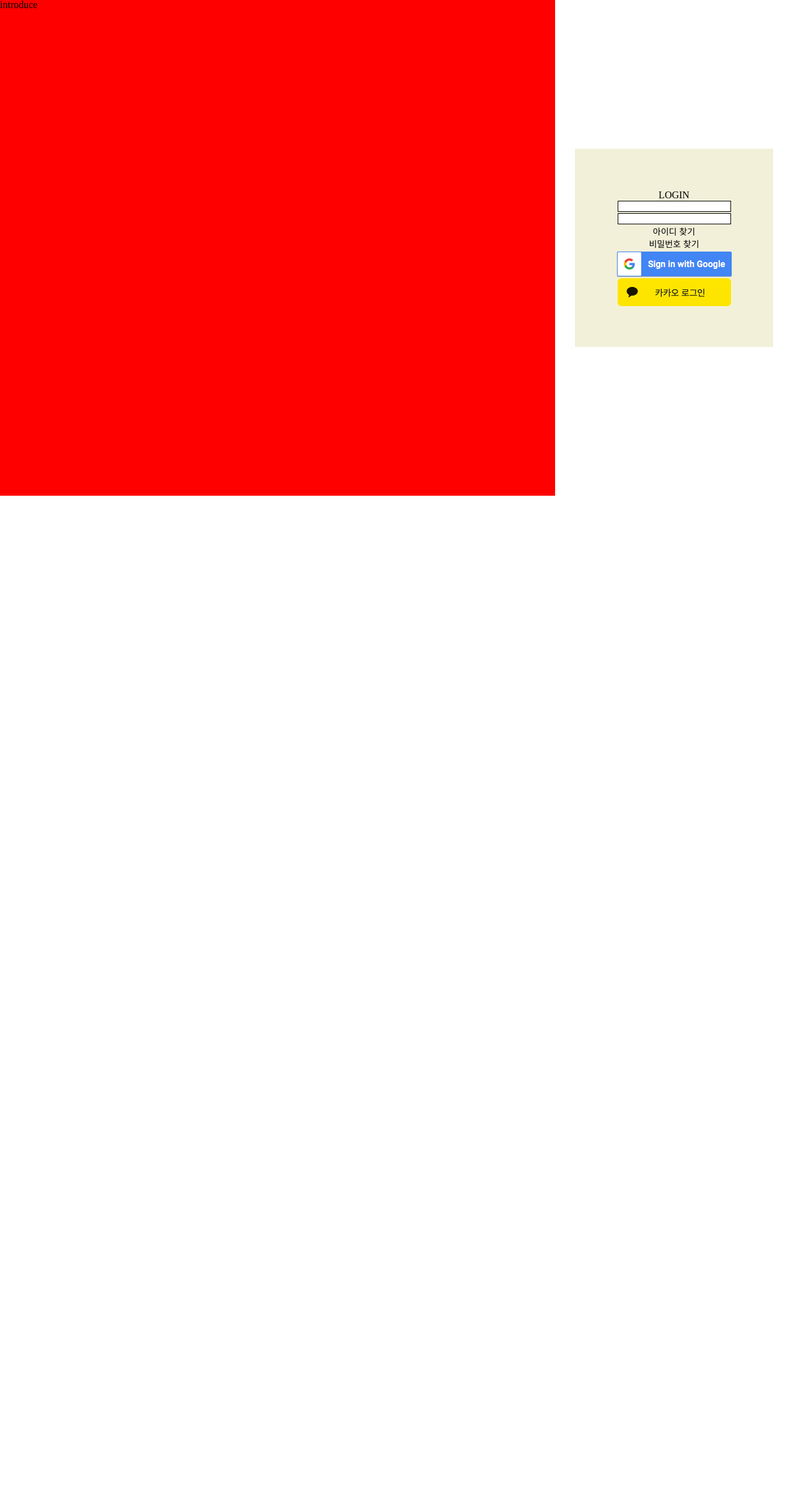
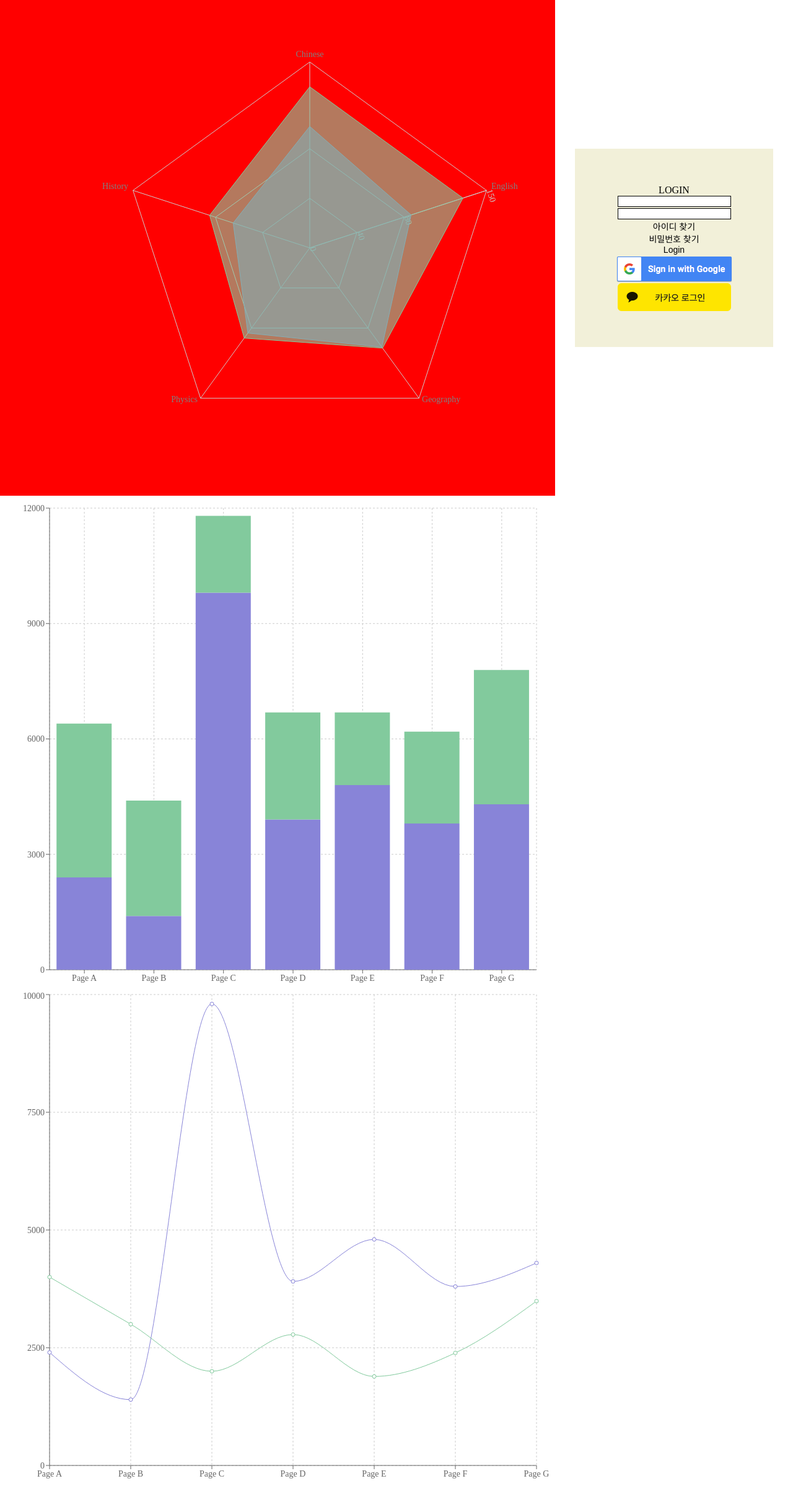
Before and after one commit to snowone4426/Body_Manager_client, a React (Create React App) app: page / in a window 1280 px wide. Shown: the whole page at 62% size. Before the commit the page ends 800 px from the top, so only its background shows below. Built offline with nearby package versions, Linux system fonts and the light colour scheme.

Commit message:
[한태규] ADD | 로그인 페이지 기초 레이아웃 완성
Changes
 - 로그인 페이지 기초 레이아웃 완성 및 임시 로그인 설정

```diff
--- a/package.json
+++ b/package.json
@@ -13,6 +13,8 @@
     "react-redux": "^8.0.5",
     "react-router-dom": "^6.4.3",
     "react-scripts": "5.0.1",
+    "recharts": "^2.1.16",
+    "stompjs": "^2.3.3",
     "styled-components": "^5.3.6",
     "styled-reset": "^4.4.2"
   },
--- a/src/components/Orgamisms/Introduce.jsx
+++ b/src/components/Orgamisms/Introduce.jsx
@@ -1,7 +1,231 @@
 import styled from 'styled-components'
+import {
+  Radar,
+  RadarChart,
+  PolarGrid,
+  PolarAngleAxis,
+  PolarRadiusAxis,
+  BarChart,
+  Bar,
+  Cell,
+  XAxis,
+  YAxis,
+  CartesianGrid,
+  Tooltip,
+  ResponsiveContainer,
+  LineChart,
+  Line,
+} from 'recharts'
 
 export default function Intorduce() {
-  return <IntroduceContainer>introduce</IntroduceContainer>
+  const radarData = [
+    // {
+    //   subject: 'Math',
+    //   A: 120,
+    //   B: 110,
+    //   fullMark: 150,
+    // },
+    {
+      subject: 'Chinese',
+      A: 98,
+      B: 130,
+      fullMark: 150,
+    },
+    {
+      subject: 'English',
+      A: 86,
+      B: 130,
+      fullMark: 150,
+    },
+    {
+      subject: 'Geography',
+      A: 99,
+      B: 100,
+      fullMark: 150,
+    },
+    {
+      subject: 'Physics',
+      A: 85,
+      B: 90,
+      fullMark: 150,
+    },
+    {
+      subject: 'History',
+      A: 65,
+      B: 85,
+      fullMark: 150,
+    },
+  ]
+
+  const barData = [
+    {
+      name: 'Page A',
+      uv: 4000,
+      pv: 2400,
+      amt: 2400,
+    },
+    {
+      name: 'Page B',
+      uv: 3000,
+      pv: 1398,
+      amt: 2210,
+    },
+    {
+      name: 'Page C',
+      uv: 2000,
+      pv: 9800,
+      amt: 2290,
+    },
+    {
+      name: 'Page D',
+      uv: 2780,
+      pv: 3908,
+      amt: 2000,
+    },
+    {
+      name: 'Page E',
+      uv: 1890,
+      pv: 4800,
+      amt: 2181,
+    },
+    {
+      name: 'Page F',
+      uv: 2390,
+      pv: 3800,
+      amt: 2500,
+    },
+    {
+      name: 'Page G',
+      uv: 3490,
+      pv: 4300,
+      amt: 2100,
+    },
+  ]
+
+  const lineData = [
+    {
+      name: 'Page A',
+      uv: 4000,
+      pv: 2400,
+      amt: 2400,
+    },
+    {
+      name: 'Page B',
+      uv: 3000,
+      pv: 1398,
+      amt: 2210,
+    },
+    {
+      name: 'Page C',
+      uv: 2000,
+      pv: 9800,
+      amt: 2290,
+    },
+    {
+      name: 'Page D',
+      uv: 2780,
+      pv: 3908,
+      amt: 2000,
+    },
+    {
+      name: 'Page E',
+      uv: 1890,
+      pv: 4800,
+      amt: 2181,
+    },
+    {
+      name: 'Page F',
+      uv: 2390,
+      pv: 3800,
+      amt: 2500,
+    },
+    {
+      name: 'Page G',
+      uv: 3490,
+      pv: 4300,
+      amt: 2100,
+    },
+  ]
+
+  return (
+    <IntroduceContainer>
+      <RadarChart
+        cx={500}
+        cy={400}
+        outerRadius={300}
+        width={1000}
+        height={800}
+        data={radarData}
+      >
+        <PolarGrid />
+        <PolarAngleAxis dataKey="subject" />
+        <PolarRadiusAxis angle={18} domain={[0, 150]} />
+        <Radar
+          name="Mike"
+          dataKey="A"
+          stroke="#8884d8"
+          fill="#8884d8"
+          fillOpacity={0.6}
+        />
+        <Radar
+          name="Lily"
+          dataKey="B"
+          stroke="#82ca9d"
+          fill="#82ca9d"
+          fillOpacity={0.6}
+        />
+        {/* <Legend /> */}
+      </RadarChart>
+      <ResponsiveContainer width="100%" height="100%">
+        <BarChart
+          width={500}
+          height={300}
+          data={barData}
+          margin={{
+            top: 20,
+            right: 30,
+            left: 20,
+            bottom: 5,
+          }}
+        >
+          <CartesianGrid strokeDasharray="3 3" />
+          <XAxis dataKey="name" />
+          <YAxis />
+          {/* <Tooltip /> */}
+          <Cell />
+          {/* <Legend /> */}
+          <Bar dataKey="pv" stackId="a" fill="#8884d8" />
+          <Bar dataKey="uv" stackId="a" fill="#82ca9d" />
+        </BarChart>
+      </ResponsiveContainer>
+      <ResponsiveContainer width="100%" height="100%">
+        <LineChart
+          width={500}
+          height={300}
+          data={lineData}
+          margin={{
+            top: 5,
+            right: 30,
+            left: 20,
+            bottom: 5,
+          }}
+        >
+          <CartesianGrid strokeDasharray="3 3" />
+          <XAxis dataKey="name" />
+          <YAxis />
+          <Tooltip />
+          {/* <Legend /> */}
+          <Line
+            type="monotone"
+            dataKey="pv"
+            stroke="#8884d8"
+            // activeDot={{ r: 8 }}
+          />
+          <Line type="monotone" dataKey="uv" stroke="#82ca9d" />
+        </LineChart>
+      </ResponsiveContainer>
+    </IntroduceContainer>
+  )
 }
 
 const IntroduceContainer = styled.div`
--- a/src/components/Orgamisms/LoginForm.jsx
+++ b/src/components/Orgamisms/LoginForm.jsx
@@ -20,6 +20,7 @@ export default function LoginForm() {
         <LoginInput />
         <LoginSearchBtn>아이디 찾기</LoginSearchBtn>
         <LoginSearchBtn>비밀번호 찾기</LoginSearchBtn>
+        <LoginBtn onClick={loginHanlder}>Login</LoginBtn>
 
         <AuthButton
           src={`${publicUrl}/assets/btn_google_signin_dark_normal_web.png`}
@@ -59,6 +60,8 @@ const LoginInput = styled.input`
   margin: 1px;
 `
 
+const LoginBtn = styled.button``
+
 const LoginSearchBtn = styled.button``
 
 const AuthButton = styled.img``
```
Also changed, not shown: 2 other files (tests, documents, lock files or other folders).
